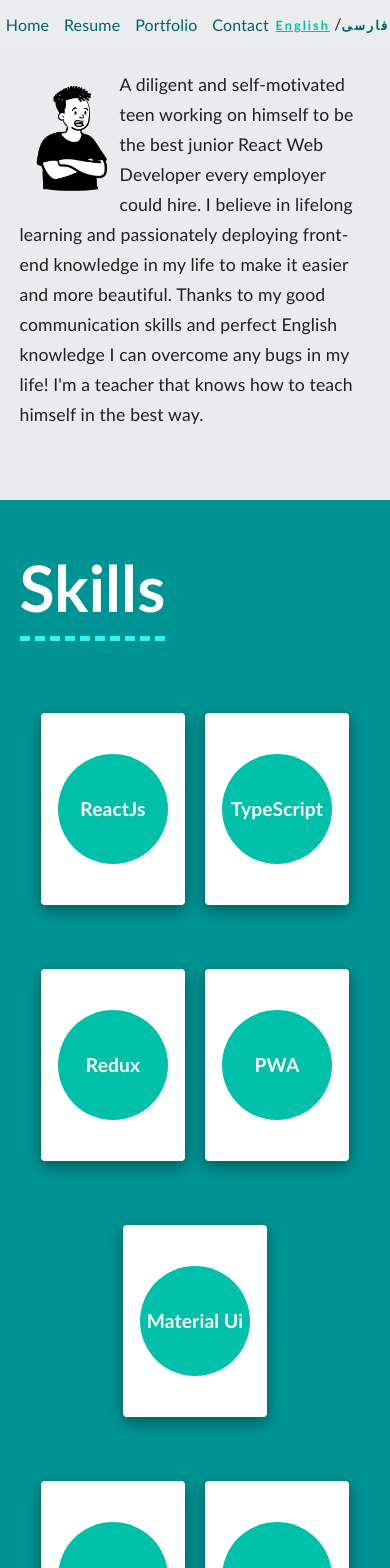
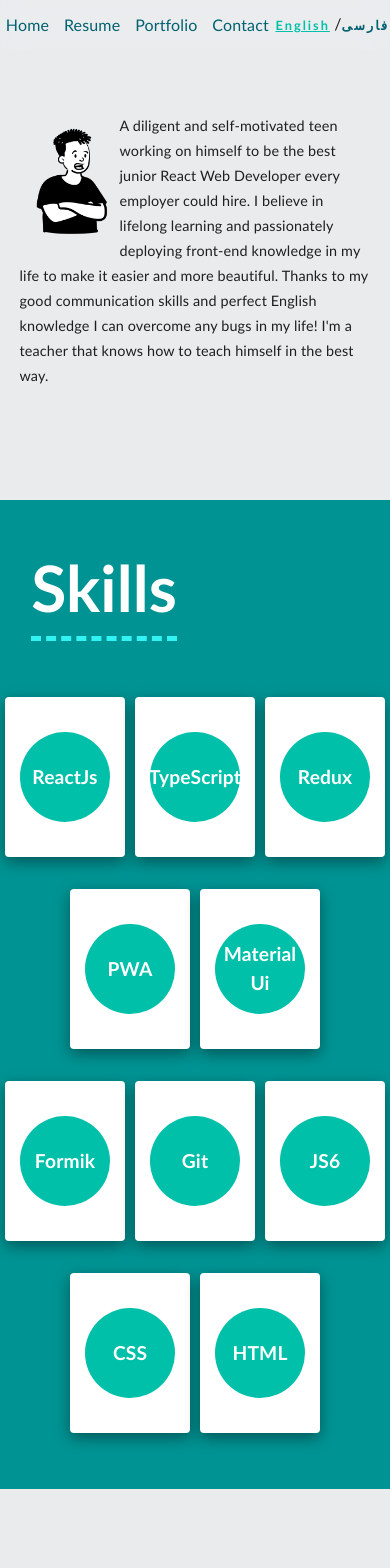
Before and after one commit to sina-olfati/sina-olfati-site, a React (Create React App) app: page /resume in a window 390 px wide. Shown: the top 1568 px of the page. Built offline with nearby package versions, Linux system fonts and the light colour scheme; a web font is replaced by a local one.

Commit message:
Resume: made it better on mobiles

```diff
--- a/src/components/resume/Describe.css
+++ b/src/components/resume/Describe.css
@@ -32,10 +32,22 @@
         padding: 5%;
     }
     .describe-container img {
-        width: 100px;
+        width: 110px;
     }
     .describe-container p {
         font-size: 1.1rem;
         line-height: 30px;
     }
 }
+@media only screen and (max-width: 680px) {
+    .describe-container div {
+        padding: 5%;
+    }
+    .describe-container img {
+        width: 100px;
+    }
+    .describe-container p {
+        font-size: 0.9rem;
+        line-height: 25px;
+    }
+}
--- a/src/components/resume/Langs.css
+++ b/src/components/resume/Langs.css
@@ -178,3 +178,10 @@
         margin: 0px 40px 40px 40px;
     }
 }
+
+@media only screen and (max-width: 680px) {
+    .langs .container .box {
+        width: 160px;
+        height: 160px;
+    }
+}
--- a/src/components/resume/Work.css
+++ b/src/components/resume/Work.css
@@ -134,7 +134,6 @@
 
 @media only screen and (max-width: 680px) {
     .work-items{
-        /* border: solid 1px red; */
         width: 95%;
         margin: 50px 0;
     }
--- a/src/components/resume/skills/Cards.css
+++ b/src/components/resume/skills/Cards.css
@@ -103,3 +103,20 @@
         font-size: 1.2rem;
     }
 }
+
+@media only screen and (max-width: 680px) {
+    .cards-container .cards-card{
+        /* height: 180px;
+        width: 135px; */
+        height: 160px;
+        width: 120px;
+    }
+    .cards-container .cards-card {
+        margin: 1rem 5px;
+    }
+    .cards-container .cards-card h2 {
+        height: 90px;
+        width: 90px;
+        font-size: 1.2rem;
+    }
+}
--- a/src/components/resume/skills/Skills.css
+++ b/src/components/resume/skills/Skills.css
@@ -35,3 +35,16 @@
         margin: 40px 0;
     }
 }
+
+@media only screen and (max-width: 680px) {
+    .skills-sub-container{
+        width: 100%;
+    }
+    .skills-sub-container h1 {
+        margin: 40px 8%;
+    }
+    .skills-cards-container {
+        font-size: 4rem;
+        margin: 40px 0;
+    }
+}
```
